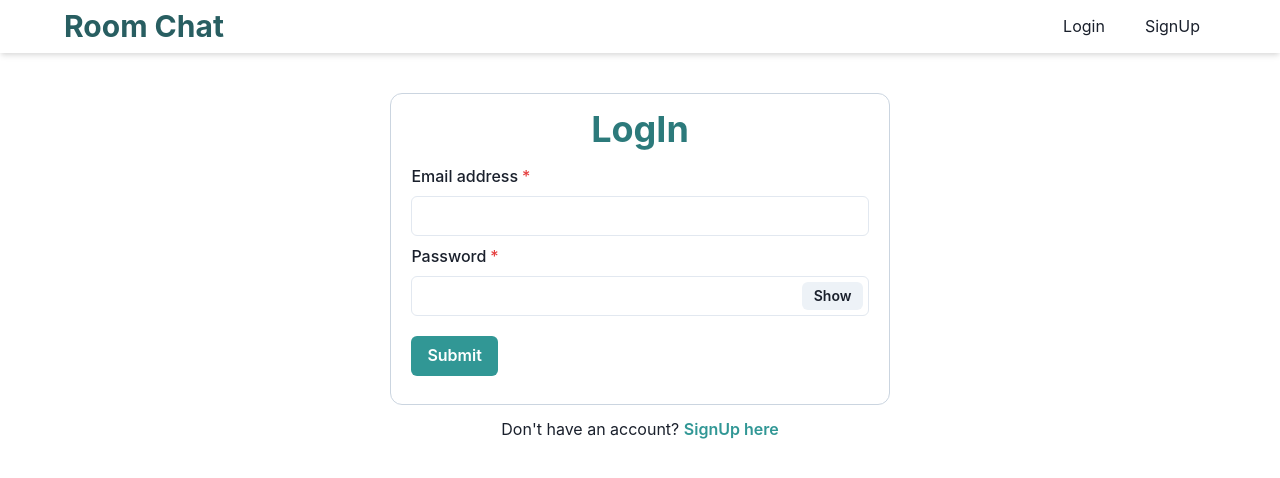
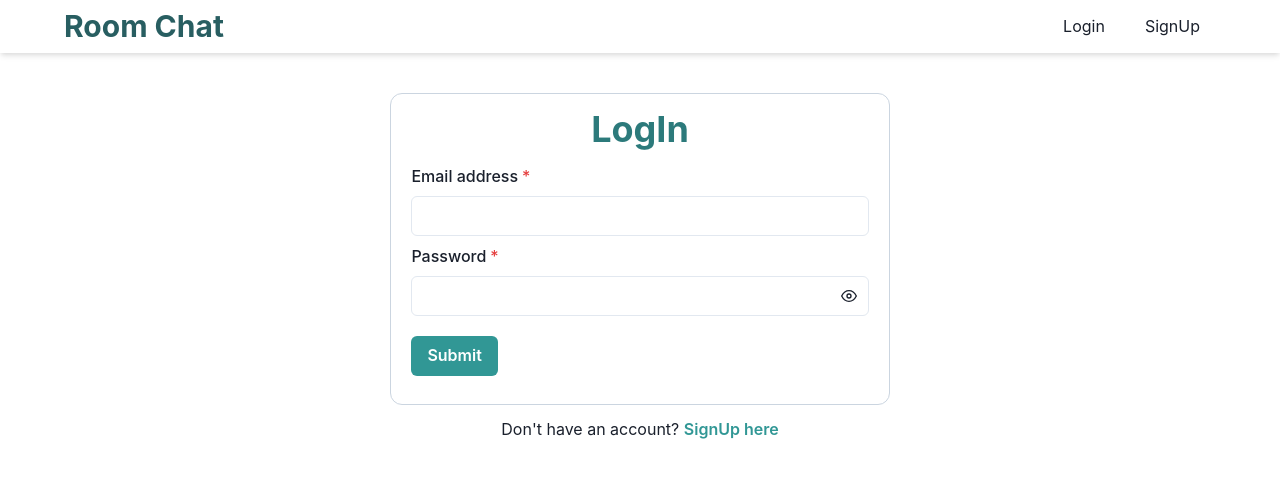
Before and after one commit to KindDev0813/react-live-chat, a React (Create React App) app: page /login in a window 1280 px wide. Shown: the top 478 px of the page. Built offline with nearby package versions, Linux system fonts and the light colour scheme; no server answers.

Commit message:
change password visibility icon

```diff
--- a/src/pages/Login.tsx
+++ b/src/pages/Login.tsx
@@ -1,11 +1,13 @@
 import React, { useEffect, useState } from 'react';
-import { Button } from '@chakra-ui/button';
+import { Button, IconButton } from '@chakra-ui/button';
 import {
   FormControl,
   FormErrorMessage,
   FormLabel,
 } from '@chakra-ui/form-control';
 import { Input, InputGroup, InputRightElement } from '@chakra-ui/input';
+import { FiEye, FiEyeOff } from 'react-icons/fi';
+
 import { Box, Text } from '@chakra-ui/layout';
 import { useAuth } from '../state/authState';
 import { Link, useHistory } from 'react-router-dom';
@@ -136,10 +138,14 @@ const Login = () => {
               value={data.password}
               onChange={handleChange}
             />
-            <InputRightElement width="4.5rem">
-              <Button h="1.75rem" size="sm" onClick={handleClick}>
-                {show ? 'Hide' : 'Show'}
-              </Button>
+            <InputRightElement>
+              <IconButton
+                bg="transparent !important"
+                variant="ghost"
+                aria-label={show ? 'Mask password' : 'Reveal password'}
+                icon={show ? <FiEyeOff /> : <FiEye />}
+                onClick={handleClick}
+              />
             </InputRightElement>
           </InputGroup>
           <FormErrorMessage>{errors.password}</FormErrorMessage>
--- a/src/pages/SignUp.tsx
+++ b/src/pages/SignUp.tsx
@@ -1,5 +1,5 @@
 import React, { useEffect, useState } from 'react';
-import { Button } from '@chakra-ui/button';
+import { Button, IconButton } from '@chakra-ui/button';
 import {
   FormControl,
   FormErrorMessage,
@@ -12,6 +12,7 @@ import { auth, db } from '../firebase';
 import { useAuth } from '../state/authState';
 import { useToast } from '@chakra-ui/toast';
 import { Link, useHistory } from 'react-router-dom';
+import { FiEye, FiEyeOff } from 'react-icons/fi';
 
 interface SignUpError {
   username?: string;
@@ -154,10 +155,14 @@ const SignUp = () => {
               value={data.password}
               onChange={handleChange}
             />
-            <InputRightElement width="4.5rem">
-              <Button h="1.75rem" size="sm" onClick={handleClick}>
-                {show ? 'Hide' : 'Show'}
-              </Button>
+            <InputRightElement>
+              <IconButton
+                bg="transparent !important"
+                variant="ghost"
+                aria-label={show ? 'Mask password' : 'Reveal password'}
+                icon={show ? <FiEyeOff /> : <FiEye />}
+                onClick={handleClick}
+              />
             </InputRightElement>
           </InputGroup>
           <FormErrorMessage>{errors.password}</FormErrorMessage>
```
